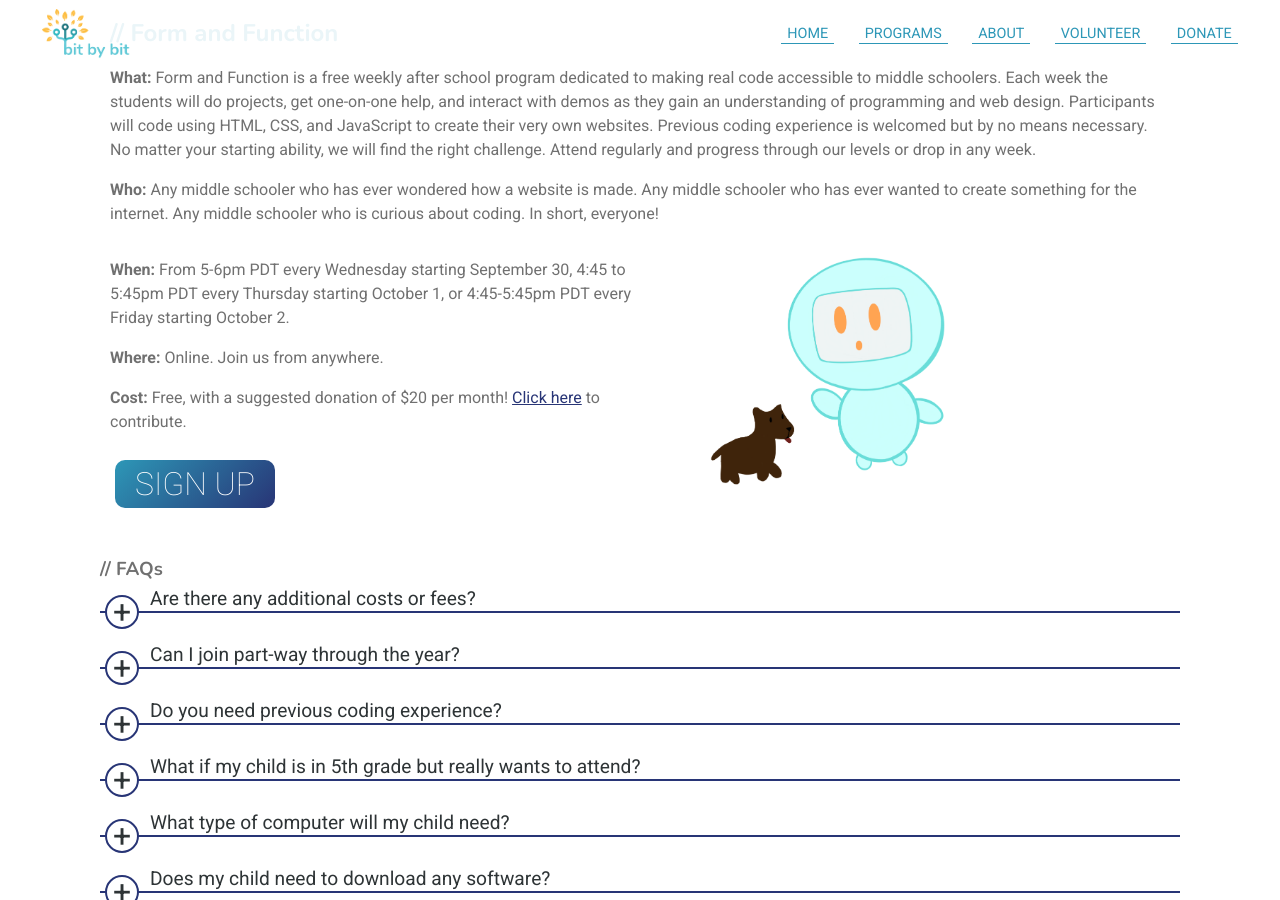
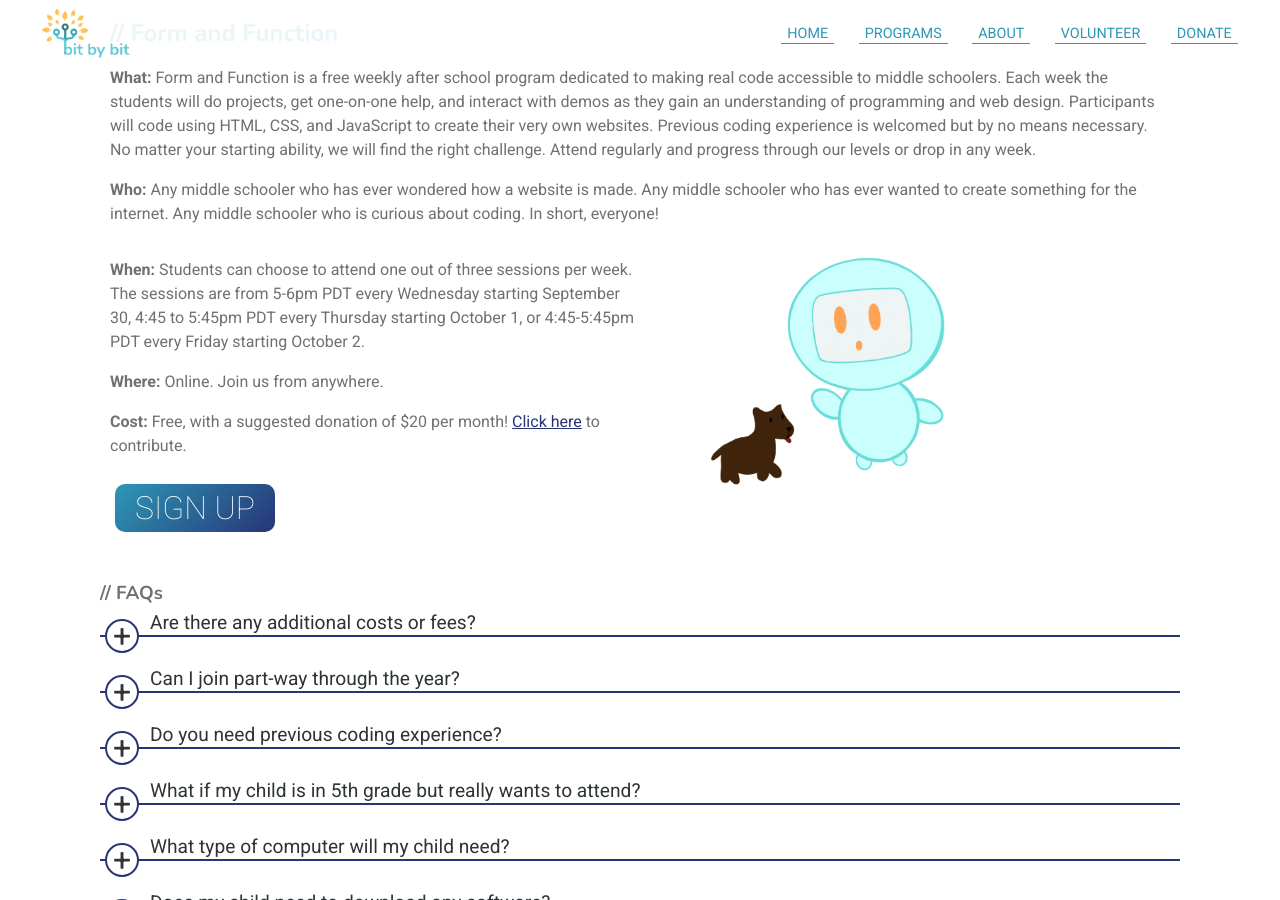
Before and after one commit to bit-by-bit-coding/bxb-website, a Jekyll site: the page built from formfunction.html, in a window 1280 px wide and 900 px high, scrolled down 405 px. Built offline with Jekyll 4.4.1, drawn with Linux system fonts in a browser that asks for light colours; nearby versions of some CDN libraries.

Commit message:
wording clarified

```diff
--- a/formfunction.html
+++ b/formfunction.html
@@ -24,7 +24,7 @@
         <div class="details-container">
             <div class="item">
                 <p><strong>When: </strong>
-                    From 5-6pm PDT every Wednesday starting September 30, 4:45 to 5:45pm PDT every Thursday starting October 1, or 4:45-5:45pm PDT every Friday starting October 2.</p>
+                    Students can choose to attend one out of three sessions per week. The sessions are from 5-6pm PDT every Wednesday starting September 30, 4:45 to 5:45pm PDT every Thursday starting October 1, or 4:45-5:45pm PDT every Friday starting October 2.</p>
                 <p><strong>Where: </strong>Online. Join us from anywhere.</p>
                 <p><strong>Cost: </strong> Free, with a suggested donation of $20 per month! <a href="{{ 'donate.html' | relative_url | remove: '.html' }}">Click here</a> to contribute.</p>
                 <a href="https://docs.google.com/forms/d/e/1FAIpQLScI2AohQKgqeHRRP2T4ezJbk4kwd3PqIszBHPz7XiW7WAmi_w/viewform?usp=sf_link">
```
